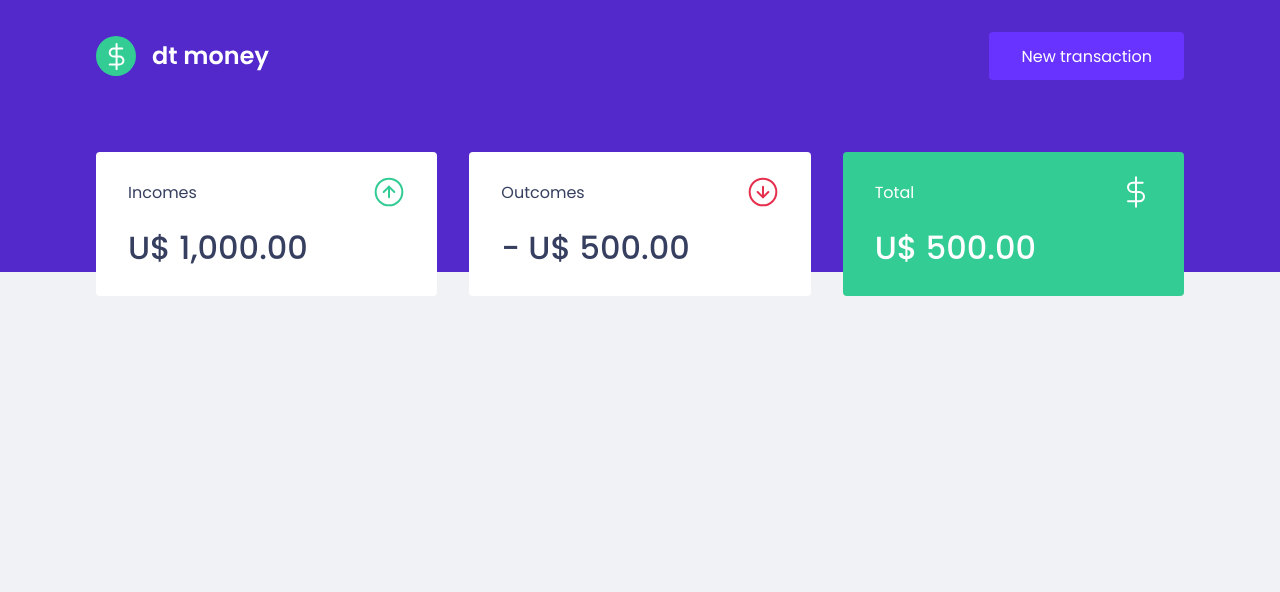
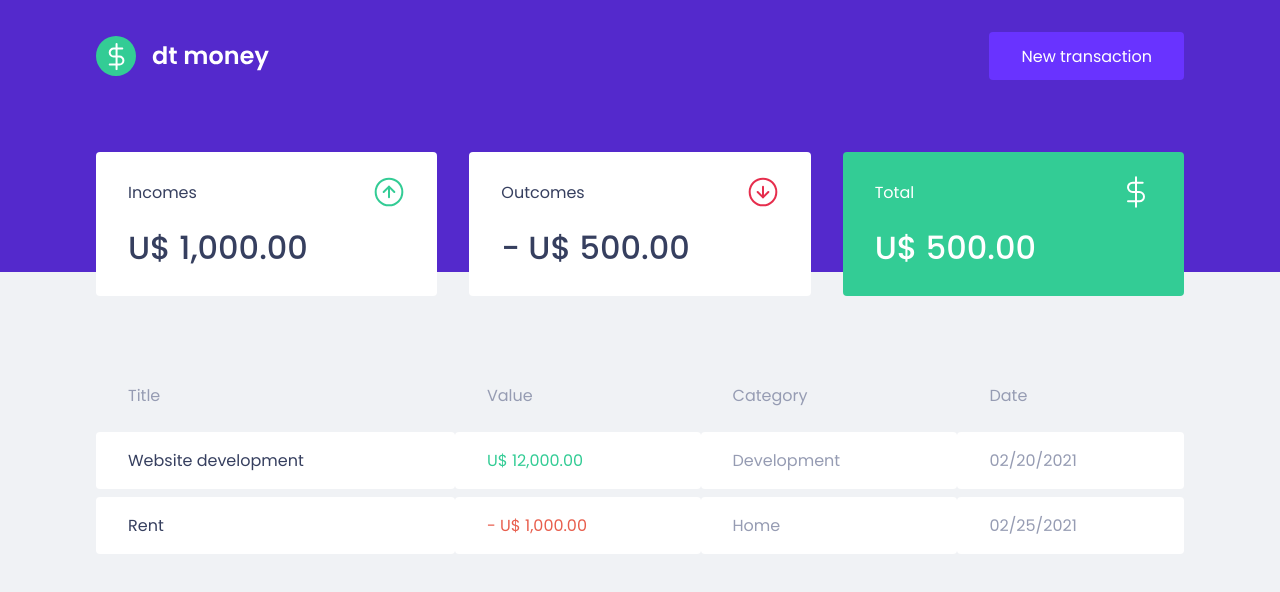
Before and after one commit to nandotomio/ignite-dt-money, a React (Create React App) app: page / in a window 1280 px wide. Shown: the top 592 px of the page. Built offline with nearby package versions, Linux system fonts and the light colour scheme.

Commit message:
feat: add TransactionsTable component

```diff
--- a/src/components/Dashboard/index.tsx
+++ b/src/components/Dashboard/index.tsx
@@ -1,10 +1,12 @@
 import { Summary } from "../Summary";
+import { TransactionsTable } from "../TransactionsTable";
 import { Container } from "./styles";
 
 export function Dashboard() {
   return (
     <Container>
       <Summary />
+      <TransactionsTable />
     </Container>
   )
 }
--- /dev/null
+++ b/src/components/TransactionsTable/index.tsx
@@ -0,0 +1,33 @@
+import { Container } from "./styles";
+
+export function TransactionsTable() {
+  return (
+    <Container>
+      <table>
+        <thead>
+          <tr>
+            <th>Title</th>
+            <th>Value</th>
+            <th>Category</th>
+            <th>Date</th>
+          </tr>
+        </thead>
+
+        <tbody>
+          <tr>
+            <td>Website development</td>
+            <td className="deposit">U$ 12,000.00</td>
+            <td>Development</td>
+            <td>02/20/2021</td>
+          </tr>
+          <tr>
+            <td>Rent</td>
+            <td className="withdraw">- U$ 1,000.00</td>
+            <td>Home</td>
+            <td>02/25/2021</td>
+          </tr>
+        </tbody>
+      </table>
+    </Container>
+  )
+}
--- /dev/null
+++ b/src/components/TransactionsTable/styles.ts
@@ -0,0 +1,38 @@
+import styled from "styled-components";
+
+export const Container = styled.div`
+  margin-top: 4rem;
+
+  table {
+    width: 100%;
+    border-spacing: 0 0.5rem;
+
+    th {
+      color: var(--text-body);
+      font-weight: 400;
+      padding: 1rem 2rem;
+      text-align: left;
+      line-height: 1.5rem;
+    }
+
+    td {
+      padding: 1rem 2rem;
+      border: 0;
+      background: var(--shape);
+      color: var(--text-body);
+      border-radius: 0.25rem;
+
+      &:first-child {
+        color: var(--text-title);
+      }
+
+      &.deposit {
+        color: var(--green);
+      }
+
+      &.withdraw {
+        color: var(--red);
+      }
+    }
+  }
+`;
```
